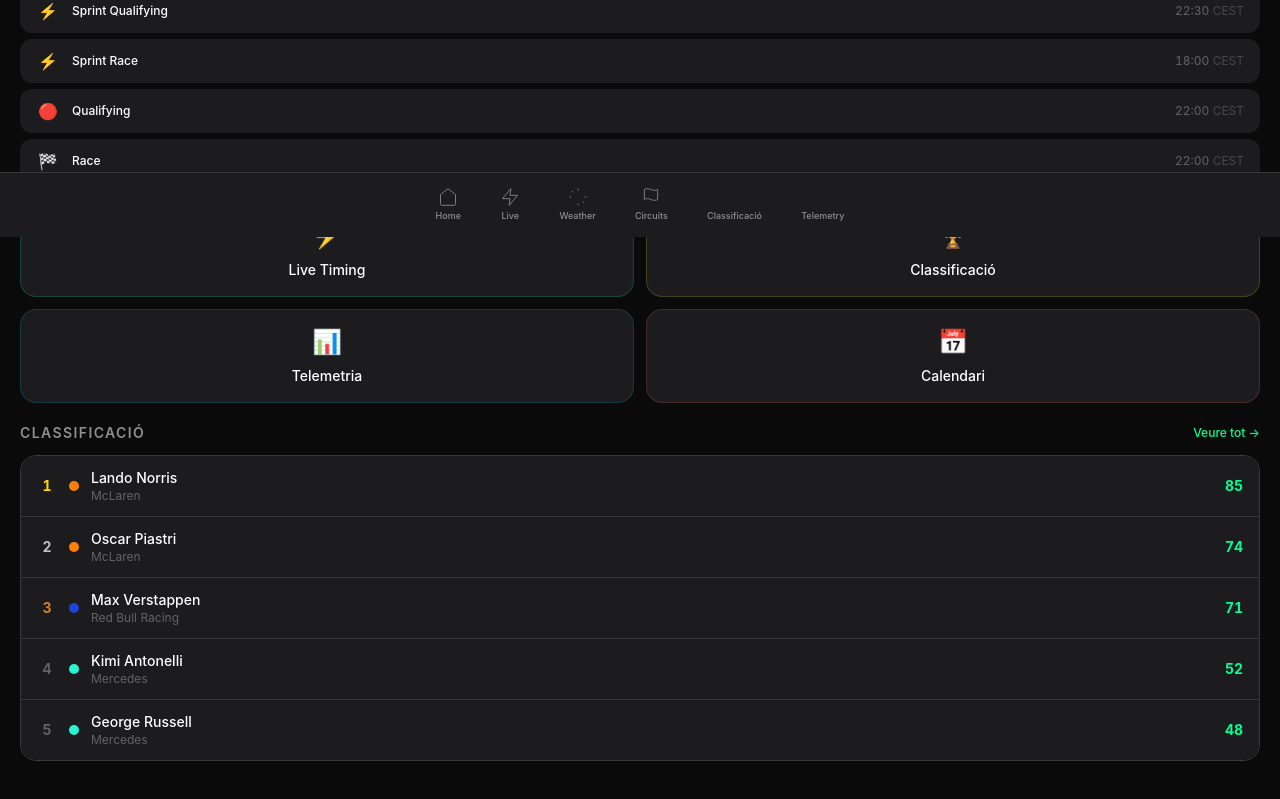
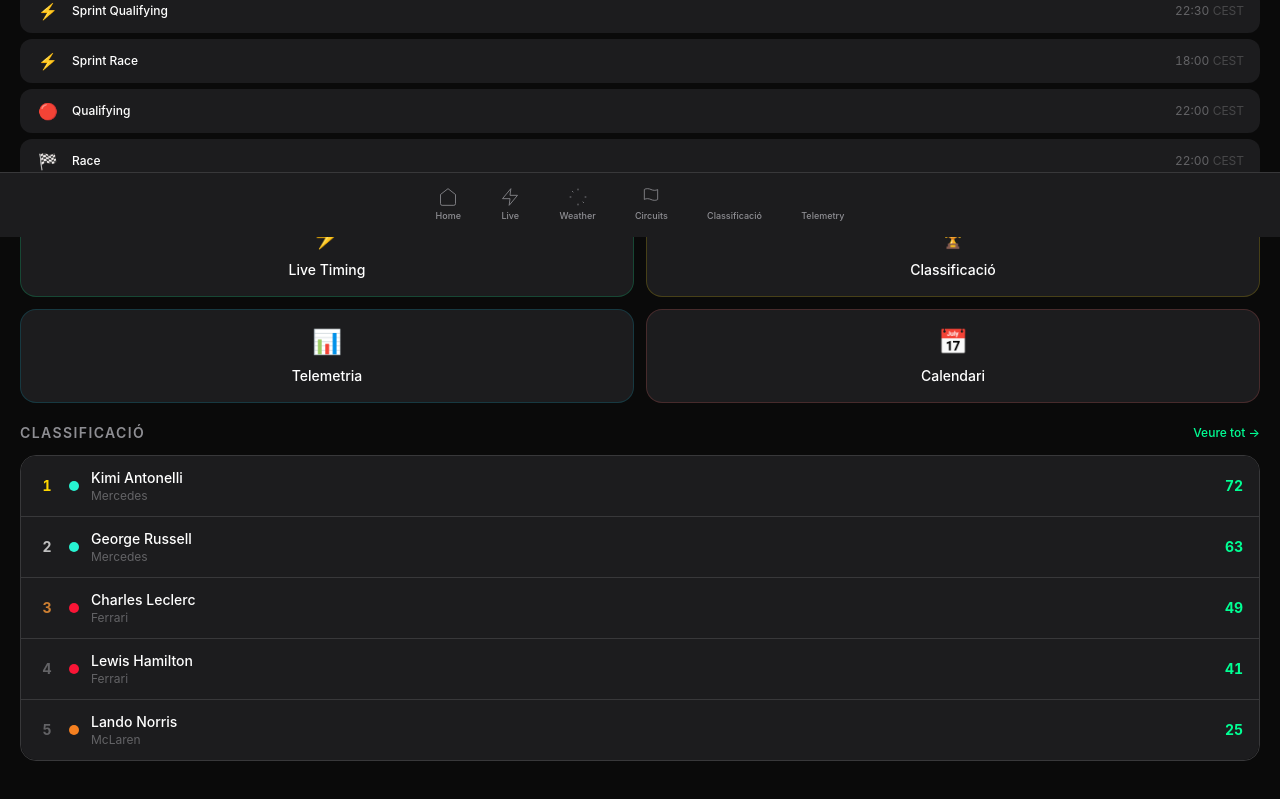
Before and after one commit to joanvalls1998-ui/f1pro, a Next.js app: page / in a window 1280 px wide. Shown: the part 563-1362 px from the top of the page. Built offline with nearby package versions, Linux system fonts and the light colour scheme.

Commit message:
Fix: Home standings match real 2026 results (Antonelli 72pts, Round 4)

```diff
--- a/app/layout.tsx
+++ b/app/layout.tsx
@@ -149,6 +149,7 @@ function NavItem({ href, icon, label }: { href: string; icon: string; label: str
   return (
     <a
       href={href}
+      aria-label={label}
       className="nav-item relative flex flex-col items-center justify-center px-1 h-full text-[#8e8e93] hover:text-white transition-colors duration-200"
     >
       <svg
@@ -156,6 +157,7 @@ function NavItem({ href, icon, label }: { href: string; icon: string; label: str
         viewBox="0 0 24 24"
         fill="none"
         xmlns="http://www.w3.org/2000/svg"
+        aria-hidden="true"
         dangerouslySetInnerHTML={{ __html: icons[icon] || "" }}
       />
       <span className="text-[9px] font-medium">{label}</span>
--- a/app/page.tsx
+++ b/app/page.tsx
@@ -55,7 +55,7 @@ const MIAMI_GP = {
   circuit: "Miami International Autodrome",
   country: "US",
   flag: "🇺🇸",
-  round: 7,
+  round: 4,
   year: 2026,
 };
 
@@ -318,38 +318,38 @@ export default function HomePage() {
         <div className="rounded-2xl overflow-hidden border border-[#38383a]">
           <StandingRow
             rank={1}
-            driver="Lando Norris"
-            team="McLaren"
-            points={85}
-            color="#ff8000"
+            driver="Kimi Antonelli"
+            team="Mercedes"
+            points={72}
+            color="#27F4D2"
           />
           <StandingRow
             rank={2}
-            driver="Oscar Piastri"
-            team="McLaren"
-            points={74}
-            color="#ff8000"
+            driver="George Russell"
+            team="Mercedes"
+            points={63}
+            color="#27F4D2"
           />
           <StandingRow
             rank={3}
-            driver="Max Verstappen"
-            team="Red Bull Racing"
-            points={71}
-            color="#1e41db"
+            driver="Charles Leclerc"
+            team="Ferrari"
+            points={49}
+            color="#F91536"
           />
           <StandingRow
             rank={4}
-            driver="Kimi Antonelli"
-            team="Mercedes"
-            points={52}
-            color="#27f4d2"
+            driver="Lewis Hamilton"
+            team="Ferrari"
+            points={41}
+            color="#F91536"
           />
           <StandingRow
             rank={5}
-            driver="George Russell"
-            team="Mercedes"
-            points={48}
-            color="#27f4d2"
+            driver="Lando Norris"
+            team="McLaren"
+            points={25}
+            color="#F58020"
           />
         </div>
       </div>
--- a/app/standings/page.tsx
+++ b/app/standings/page.tsx
@@ -17,7 +17,8 @@ const TEAM_COLORS: Record<string, string> = {
   "Cadillac": "#909090",
 };
 
-// ── 2026 Real Standings (after Australian, Chinese, Japanese GP) ────────────────
+// ── 2026 Season Results (after Round 3: Australia, China, Japan) ──────────────
+// Bahrain & Saudi Arabia were cancelled
 const FALLBACK_DRIVERS = [
   { position: "1", Driver: { givenName: "Kimi", familyName: "Antonelli", team: "Mercedes" }, points: "72" },
   { position: "2", Driver: { givenName: "George", familyName: "Russell", team: "Mercedes" }, points: "63" },
@@ -207,6 +208,15 @@ export default function StandingsPage() {
         </div>
       </div>
 
+      {/* Race results banner */}
+      <div className="bg-[#ffd700]/10 border border-[#ffd700]/30 rounded-xl p-3 mb-4 flex items-center gap-3">
+        <span className="text-xl">🏆</span>
+        <div>
+          <p className="text-sm font-semibold text-[#ffd700]">Temporada 2026 en curs · 3 curses completades</p>
+          <p className="text-xs text-[#8e8e93]">R1: Russell (AUS) · R2: Antonelli (CHN) · R3: Antonelli (JPN) · Bahrain &amp; Saudi: CANCEL·LADES</p>
+        </div>
+      </div>
+
       {/* ── Drivers ── */}
       <div className="mb-8">
         <div className="flex items-center justify-between mb-4">
```
